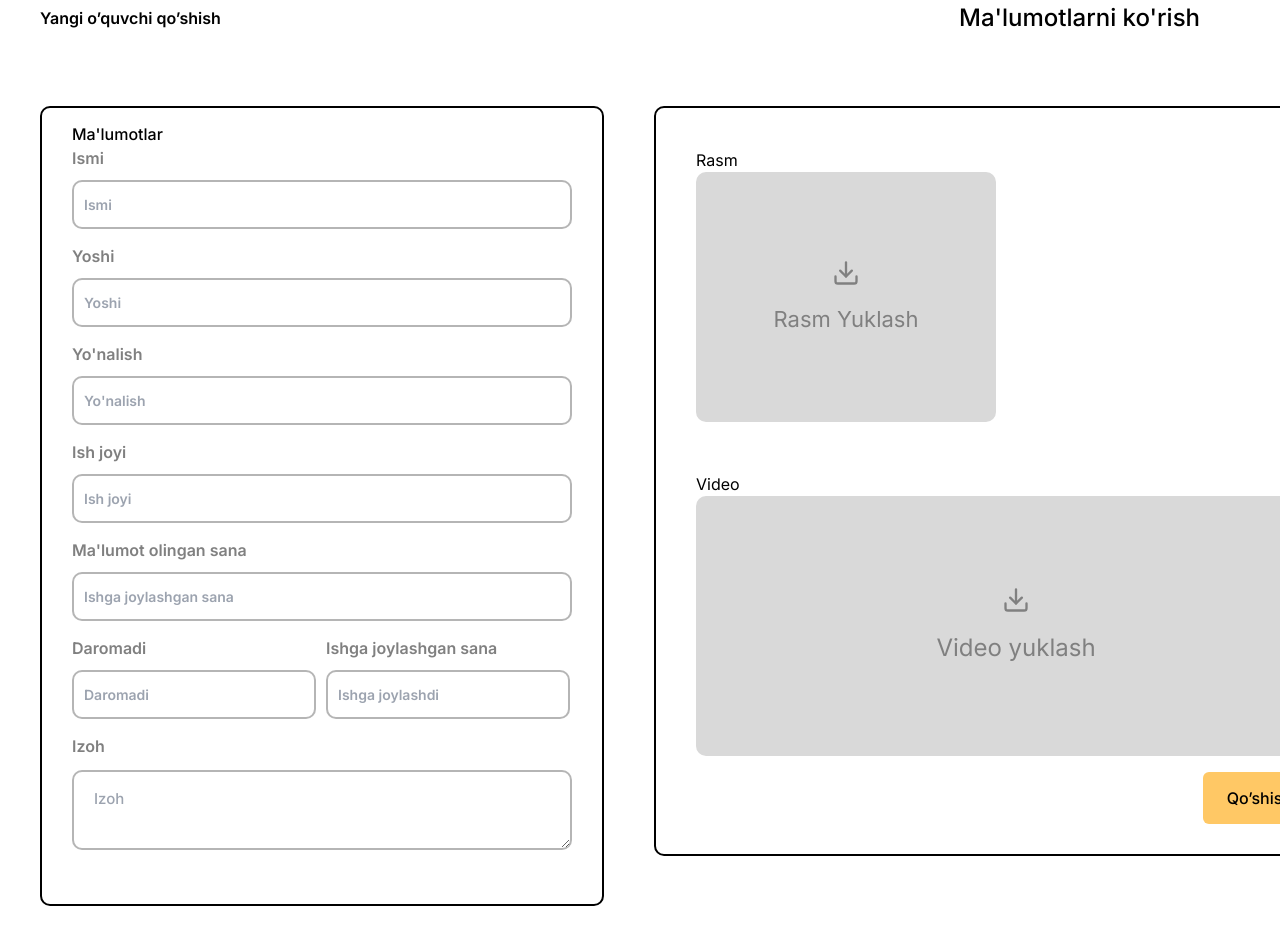
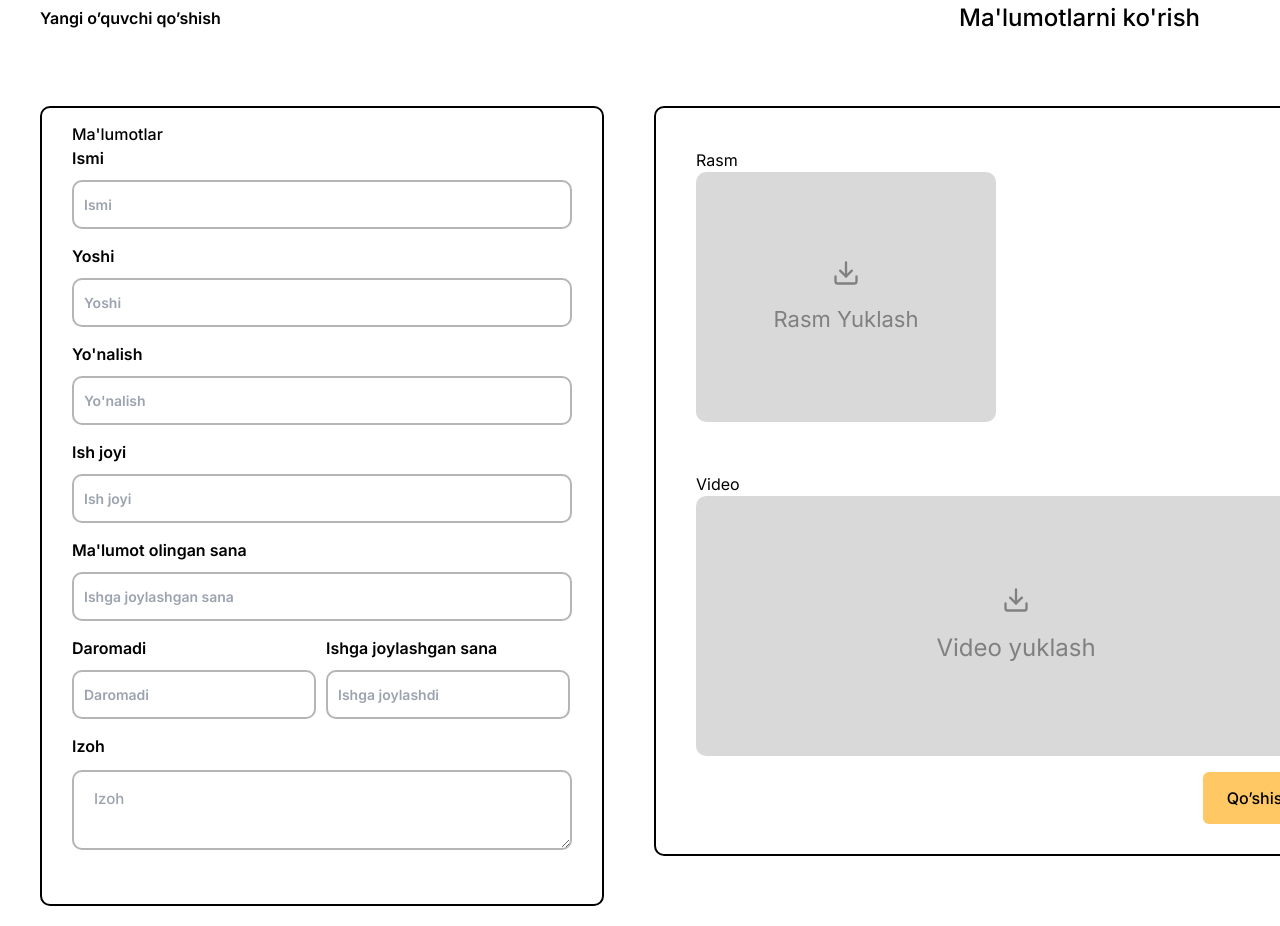
Before and after one commit to abduvosidvaliyev/proteach-admin, a React (Vite) app: page / in a window 1280 px wide. Shown: the top 926 px of the page. Built offline with nearby package versions, Linux system fonts and the light colour scheme; no server answers; the database is empty.

Commit message:
Add style

```diff
--- a/src/App.css
+++ b/src/App.css
@@ -48,6 +48,7 @@ body{
     color: #808080;
     font-size: 16px;
     font-weight: 600;
+    color: #000;
 }
 .input{
     width: 500px;
@@ -56,7 +57,9 @@ body{
     padding: 12px 10px;
     margin-top: 10px;
     font-size: 14px;
+    color: #000;
 }
+
 .input-number{
     width: 244px;
 }
```
